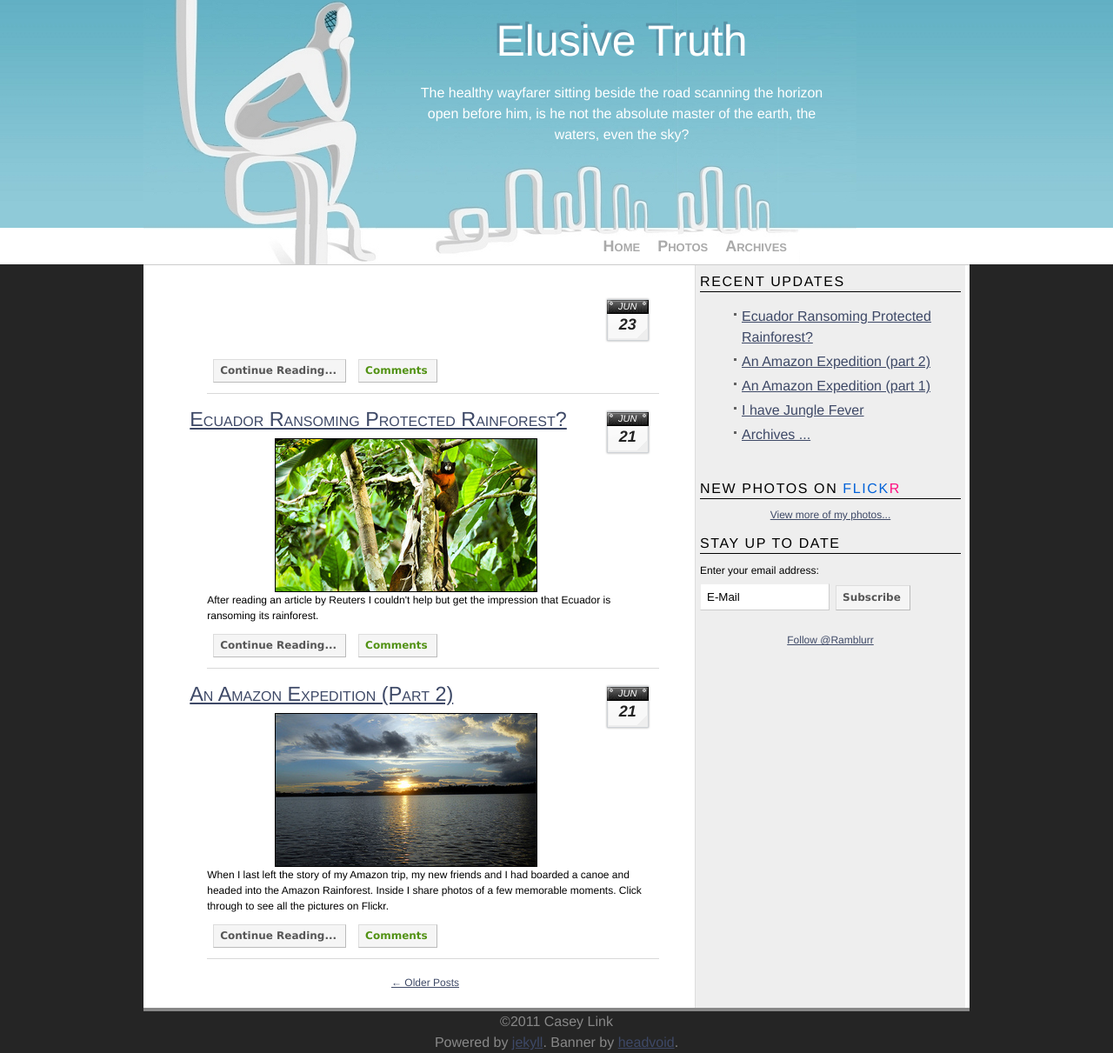
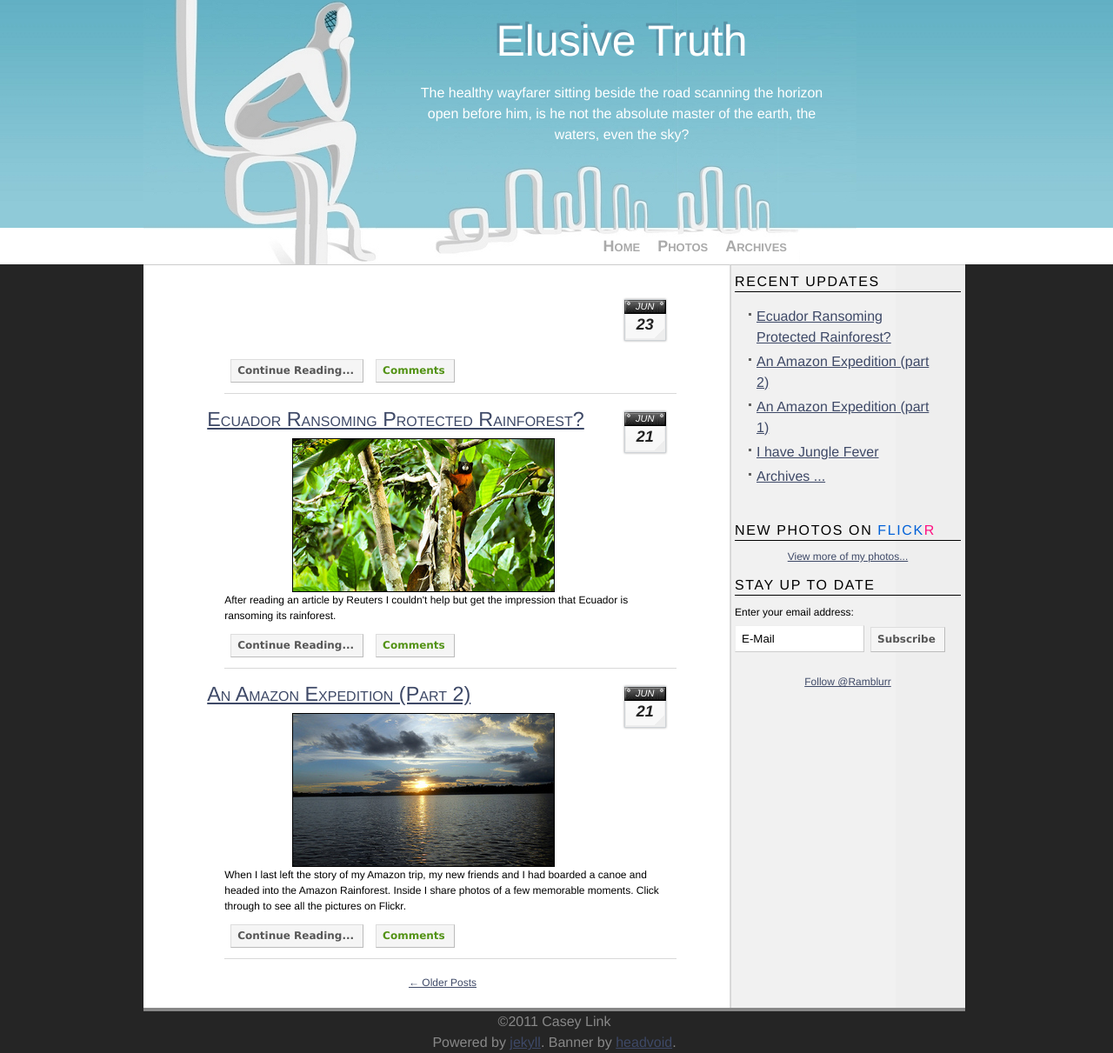
Before and after one commit to Ramblurr/elusivetruth, a Jekyll site: the page built from index.html, in a window 1280 px wide. Shown: the whole page at 87% size. Built offline with Jekyll 4.4.1, drawn with Linux system fonts in a browser that asks for light colours; some web fonts are replaced; Markdown is read by kramdown in place of the engine named in the settings; the list of posts is cut into pages by our own code; comment, search, counter and statistics services are not loaded.

Commit message:
switch to faux columns

```diff
--- a/_includes/footer_new.html
+++ b/_includes/footer_new.html
@@ -1,6 +1,6 @@
                     </div>
                 </div>
-                <div class="span-8 column last" id="sidebar">
+                <div class="span-7 last" id="sidebar">
                     <div class="sidebox">
                         <h3>Recent Updates</h3>
                         <ul>
--- a/_includes/header_new.html
+++ b/_includes/header_new.html
@@ -55,5 +55,5 @@
                 </ul>
             </div>
             <div class="span-24" id="page">
-                <div class="span-16 first border" id="maincontent">
+                <div class="span-17 first border" id="maincontent">
                     <div class="content">
--- a/css/custom_new.css
+++ b/css/custom_new.css
@@ -47,7 +47,6 @@ a:hover			{ color: #000; }
     background-image: url('http://elusivetruth.net/images/navmenu2.jpg');
     height: 40px;
     background-repeat: no-repeat;
-    border-bottom: 1px solid #CCC;
     margin: 0px;
     padding: 0px 0px 0px 0px;
     float: left;
@@ -56,22 +55,25 @@ a:hover			{ color: #000; }
 }
 
 #page {
-    background-color: #fff;
-    overflow: hidden;
+    background: url(../images/col-bg.gif) repeat-y 0 0;
 }
 
 #maincontent {
     margin-right:0px;
+    background: white;
+    border-top: 1px solid #CCC;
 }
 .column {
     padding-bottom : 32767px;
     margin-bottom : -32767px;
 }
 #sidebar {
-    background-color: #eee;
+    min-height: 100%;
+    border-top: 1px solid #CCC;
 }
 
 #footer {
+    width: 945px;
     border-top: 4px solid #888;
     color: #888;
     font-size: 16px;
@@ -108,6 +110,8 @@ a:hover			{ color: #000; }
     list-style: none;
     text-align: left;
     font-size: 16px;
+    margin-left: 0px;
+    padding-left: 1em;
 }
 
 .sidebox h3 {
```
Also changed, not shown: images/col-bg.gif (added).
